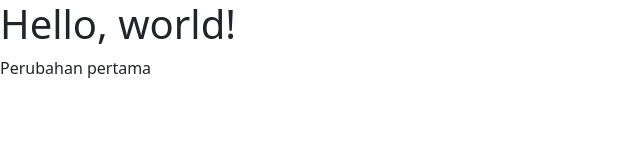
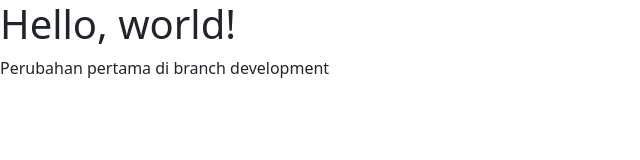
Before and after one commit to AlulCode45/TugasGit, a plain HTML site: page index.html in a window 1280 px wide. Shown: the whole page, without its empty margins (0-640 px from the left). Drawn offline with nearby package versions, Linux system fonts and the light colour scheme.

Commit message:
Menambahkan merubah index di branch development

```diff
--- a/index.html
+++ b/index.html
@@ -12,7 +12,7 @@
 <body>
     <h1>Hello, world!</h1>
     <p>
-        Perubahan pertama
+        Perubahan pertama di branch development
     </p>
 
     <script src="https://cdn.jsdelivr.net/npm/bootstrap@5.3.0-alpha3/dist/js/bootstrap.bundle.min.js"
```
